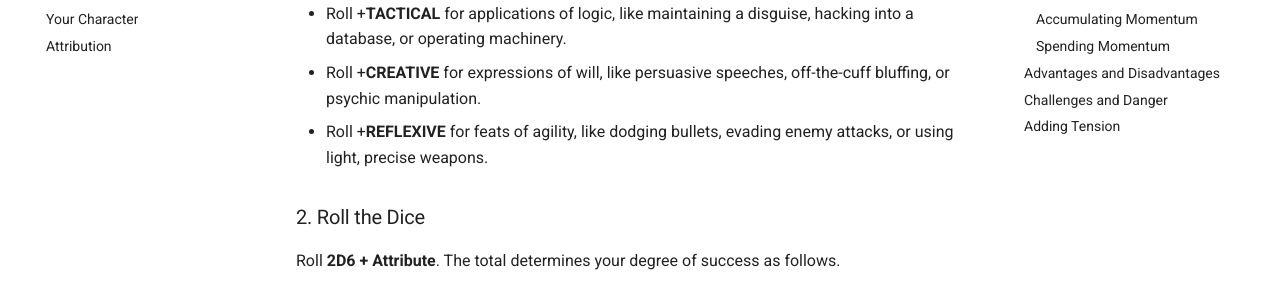
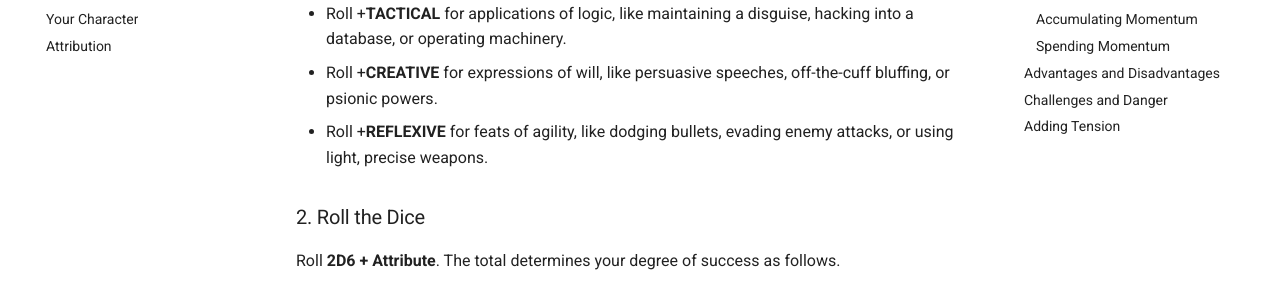
Before and after one commit to joemoose/psiops, an MkDocs documentation site: the page built from docs/playing.md, in a window 1280 px wide and 900 px high, scrolled down 506 px. Shown: the part 197-479 px from the top of the window. Built offline with MkDocs 1.6.1 and Material for MkDocs 9.7.7, drawn with Linux system fonts in a browser that asks for light colours; comment, search, counter and statistics services are not loaded.

Commit message:
Update playing.md

```diff
--- a/docs/playing.md
+++ b/docs/playing.md
@@ -15,7 +15,7 @@ The GM will ask you which attribute you’re using for your *action roll*, or th
 
 - Roll +**FORCEFUL** for displays of strength, like kicking in doors, intimidating others, or using clunky, powerful weapons.
 - Roll +**TACTICAL** for applications of logic, like maintaining a disguise, hacking into a database, or operating machinery.
-- Roll +**CREATIVE** for expressions of will, like persuasive speeches, off-the-cuff bluffing, or psychic manipulation.
+- Roll +**CREATIVE** for expressions of will, like persuasive speeches, off-the-cuff bluffing, or psionic powers.
 - Roll +**REFLEXIVE** for feats of agility, like dodging bullets, evading enemy attacks, or using light, precise weapons.
 
 ### 2. Roll the Dice
```
